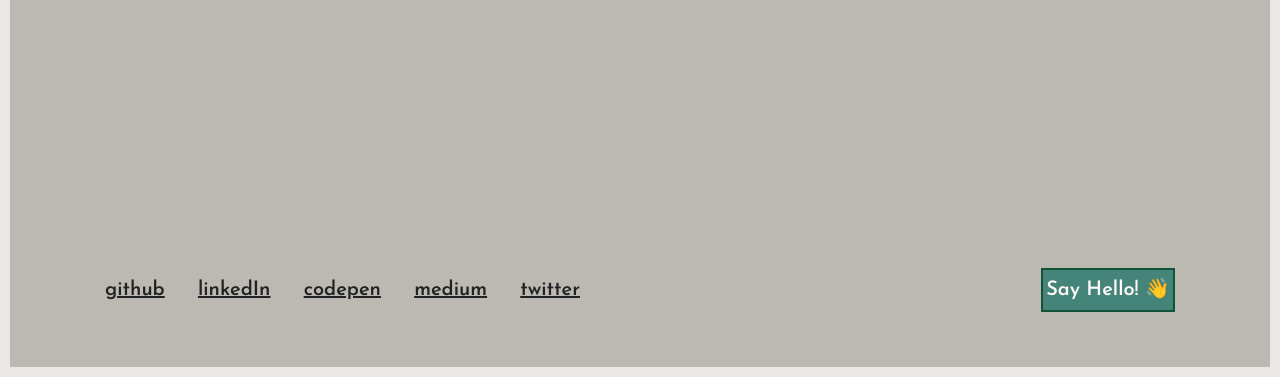
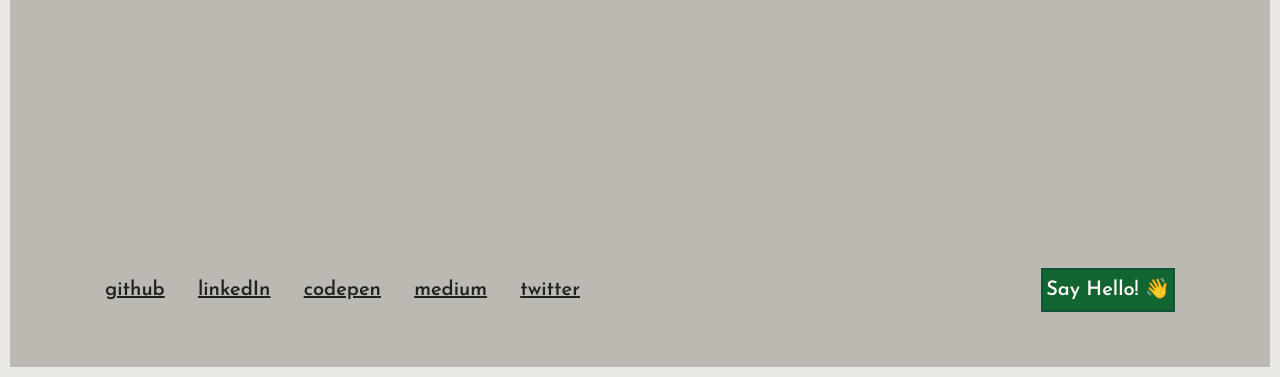
Before and after one commit to missating/missating.github.io, a website: page index.html in a window 1280 px wide. Shown: the part 423-800 px from the top of the page. Drawn offline with Linux system fonts and the light colour scheme.

Commit message:
fix highlight text color

```diff
--- a/styles/_variables.scss
+++ b/styles/_variables.scss
@@ -2,7 +2,7 @@ $bg-color: #BCB9B2;
 $border-color: #E9E8E4;
 $main-text-color: #444444;
 $sub-text-color: #004369;
-$highlight-color: #458478;
+$highlight-color: #116530;
 $highlight-text-color: #FEF9F8;
 $highlight-border-color: #115238;
 $logo-border-color: #0A0708;
```
Also changed, not shown: styles/css/index.css.
